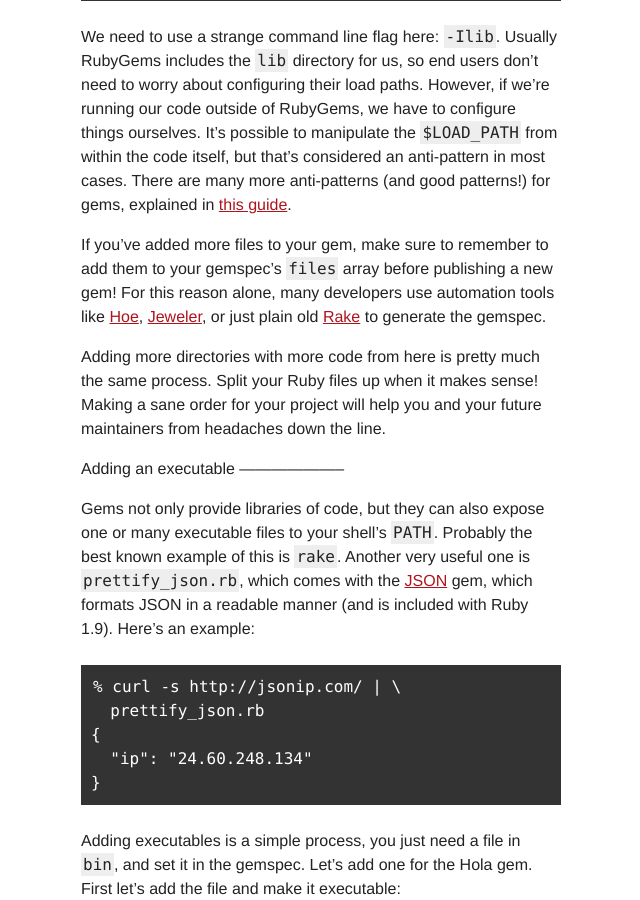
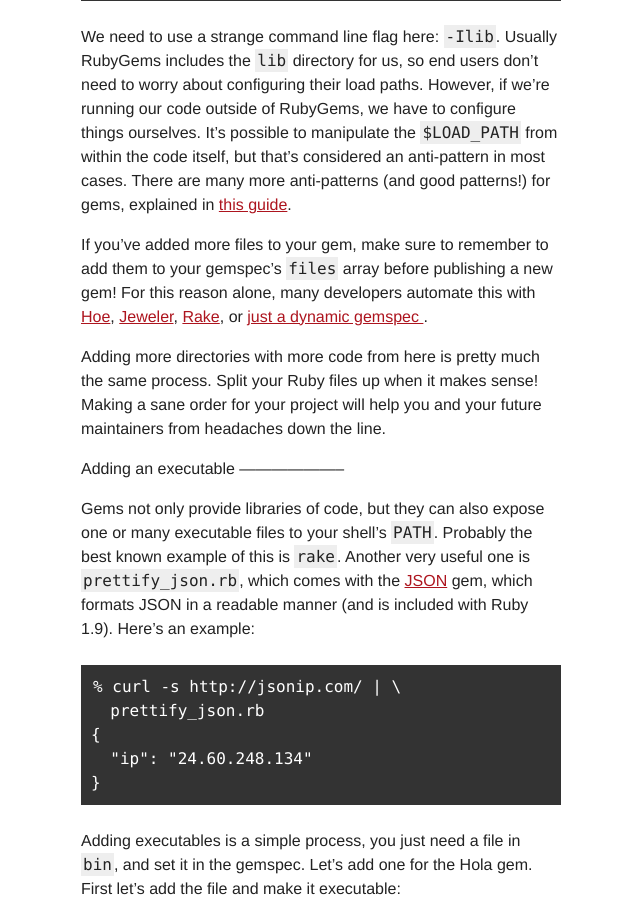
Before and after one commit to radar/guides, a Jekyll site: the page built from make-your-own-gem.md, in a window 1280 px wide and 900 px high, scrolled down 5310 px. Shown: the whole window, without its empty margins (319-959 px from the left). Built offline with Jekyll 4.4.1, drawn with Linux system fonts in a browser that asks for light colours.

Commit message:
mention dynamic gemspec as another way of automating gemspec

```diff
--- a/make-your-own-gem.md
+++ b/make-your-own-gem.md
@@ -222,12 +222,12 @@ anti-pattern in most cases. There are many more anti-patterns (and good patterns
 for gems, explained in [this guide](/patterns).
 
 If you've added more files to your gem, make sure to remember to add them to
-your gemspec's `files` array before publishing a new gem! For this reason
-alone, many developers use automation tools like
-[Hoe](http://seattlerb.rubyforge.org/hoe/),
-[Jeweler](https://github.com/technicalpickles/jeweler), or just plain old
-[Rake](http://rake.rubyforge.org/classes/Rake/GemPackageTask.html) to generate
-the gemspec.
+your gemspec's `files` array before publishing a new gem! For this reason alone,
+many developers automate this with [Hoe](http://seattlerb.rubyforge.org/hoe/),
+[Jeweler](https://github.com/technicalpickles/jeweler),
+[Rake](http://rake.rubyforge.org/classes/Rake/GemPackageTask.html), or
+[just a dynamic gemspec
+](https://github.com/wycats/newgem-template/blob/master/newgem.gemspec).
 
 Adding more directories with more code from here is pretty much the same
 process. Split your Ruby files up when it makes sense! Making a sane order for
```
